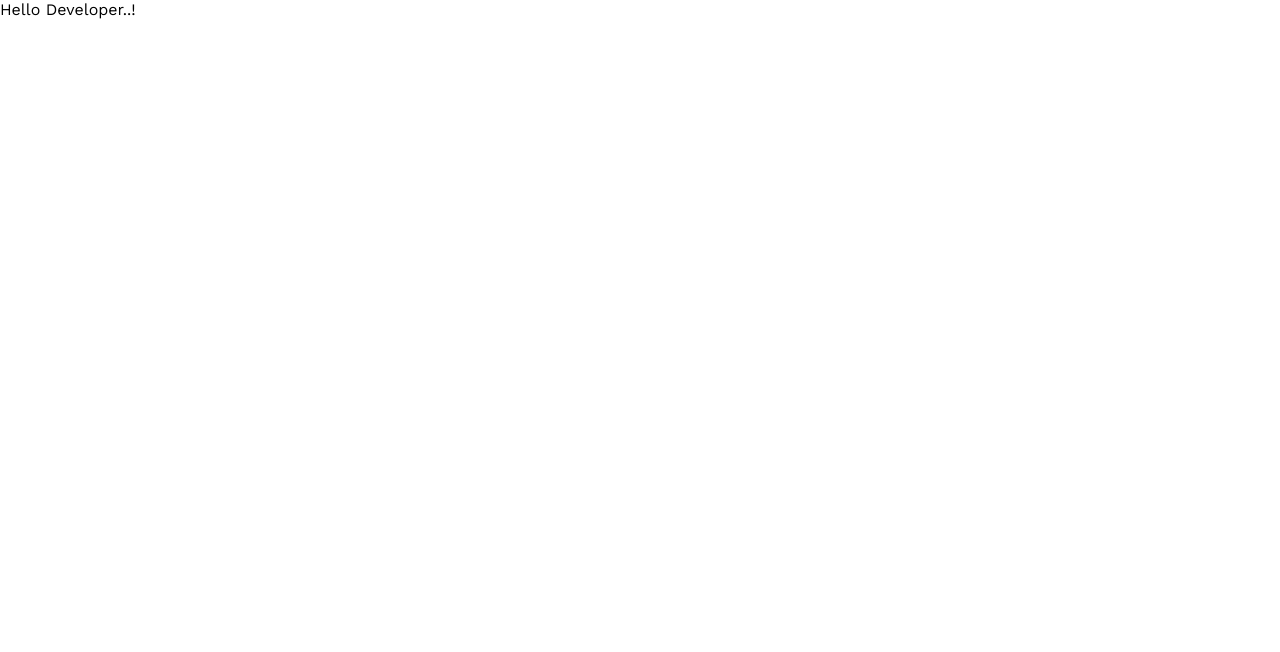
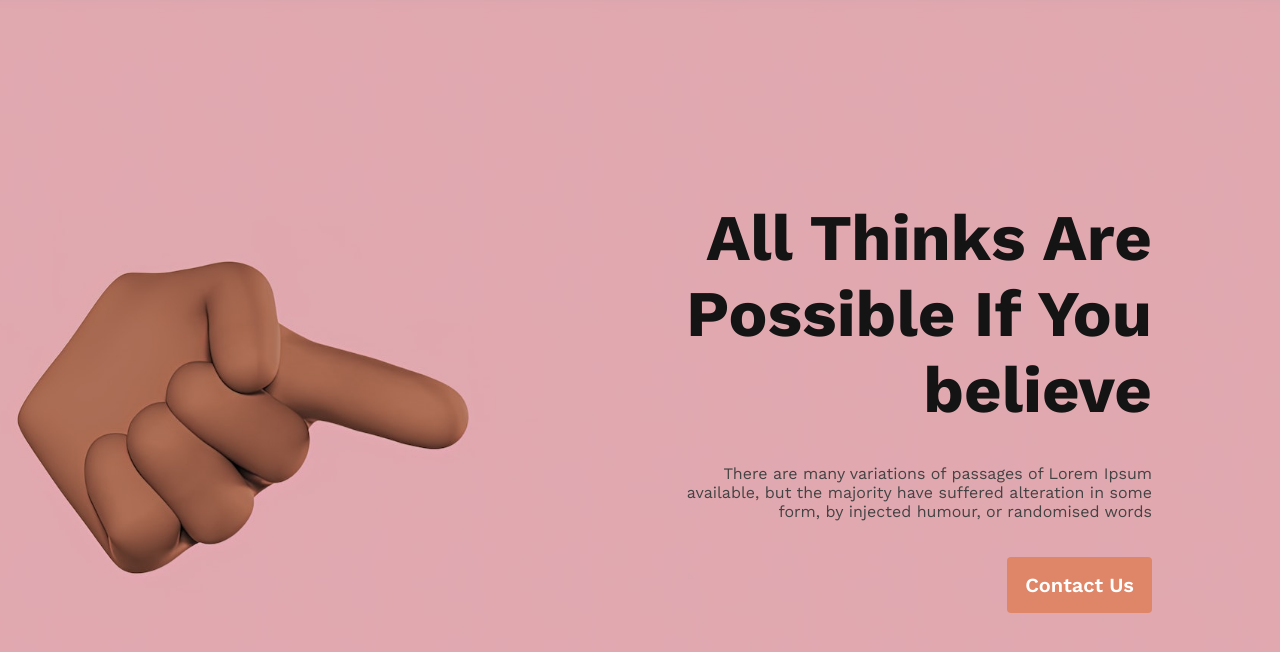
Before and after one commit to sbsizan-practice/mission_2023, a plain HTML site: page index.html in a window 1280 px wide. Drawn offline with nearby package versions, Linux system fonts and the light colour scheme.

Commit message:
added header section

```diff
--- a/css/style.css
+++ b/css/style.css
@@ -9,3 +9,46 @@
     border: none;
     list-style: none;
 }
+
+/* -------------- Header Section -----------  */
+
+header{
+    background: url(./../assets/imgs/bg.jpg);
+    background-size: cover;
+    background-position: center;
+    padding: 200px 10%;
+    display: flex;
+    justify-content: right;
+}
+.header__content{
+    text-align: right;
+}
+.header__content h1{
+    font-size: 65px;
+    font-weight: 700;
+    color: #151414;
+}
+.header__content p{
+    font-size: 16px;
+    font-weight: 400;
+    color: #444343;
+    margin-top: 36px;
+}
+.header__content a{
+    display: inline-block;
+    background: #E08668;
+    color: #FFFFFF;
+    font-size: 20px;
+    font-weight: 600;
+    padding: 14px 16px;
+    border-radius: 4px;
+    margin-top: 36px;
+    border: 2px solid transparent;
+    transition: 0.3s all ease-in-out;
+}
+.header__content a:hover{
+    background: #dd9076;
+    border: 2px solid #e08769;
+    box-shadow: 1px 1px 6px #444343;
+    color: #fceaea;
+}
--- a/index.html
+++ b/index.html
@@ -7,9 +7,17 @@
     <title>Portfolio</title>
     <!-- ---------- fontAwesome CDN ---------  -->
     <link rel="stylesheet" href="https://cdnjs.cloudflare.com/ajax/libs/font-awesome/6.2.1/css/all.min.css" integrity="sha512-MV7K8+y+gLIBoVD59lQIYicR65iaqukzvf/nwasF0nqhPay5w/9lJmVM2hMDcnK1OnMGCdVK+iQrJ7lzPJQd1w==" crossorigin="anonymous" referrerpolicy="no-referrer" />
+    <!-- ---------- External CSS Linkup ---------   -->
     <link rel="stylesheet" href="./css/style.css">
 </head>
 <body>
-    Hello Developer..!
+    <!-- ---------- Header Section ---------  -->
+    <header>
+        <div class="header__content">
+            <h1>All Thinks Are <br> Possible If You <br> believe</h1>
+            <p>There are many variations of passages of Lorem Ipsum <br> available, but the majority have suffered alteration in some <br> form, by injected humour, or randomised words</p>
+            <a href="#" target="_blank">Contact Us</a>
+        </div>
+    </header>
 </body>
 </html>
```
Also changed, not shown: assets/imgs/bg.jpg (added), 1 other file.
